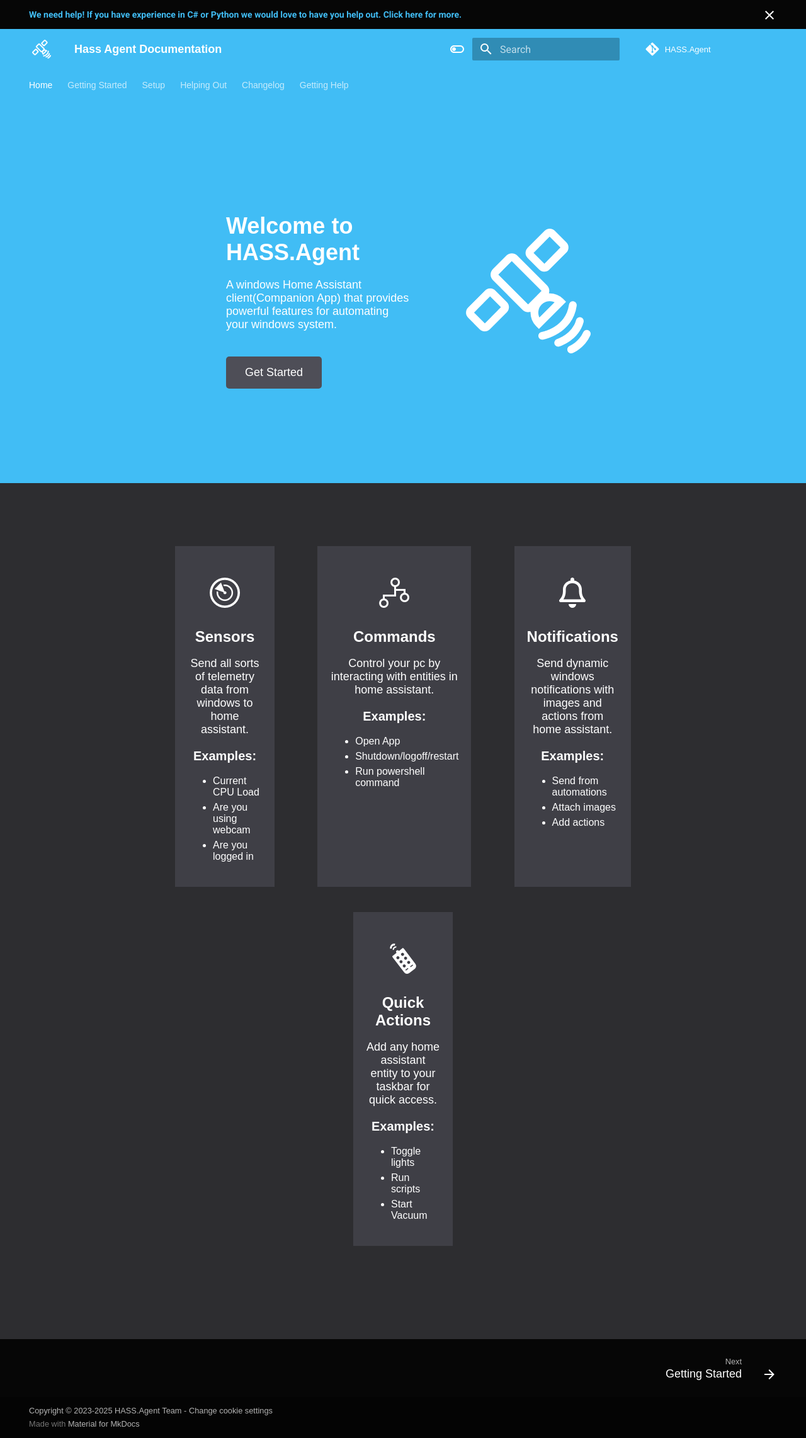
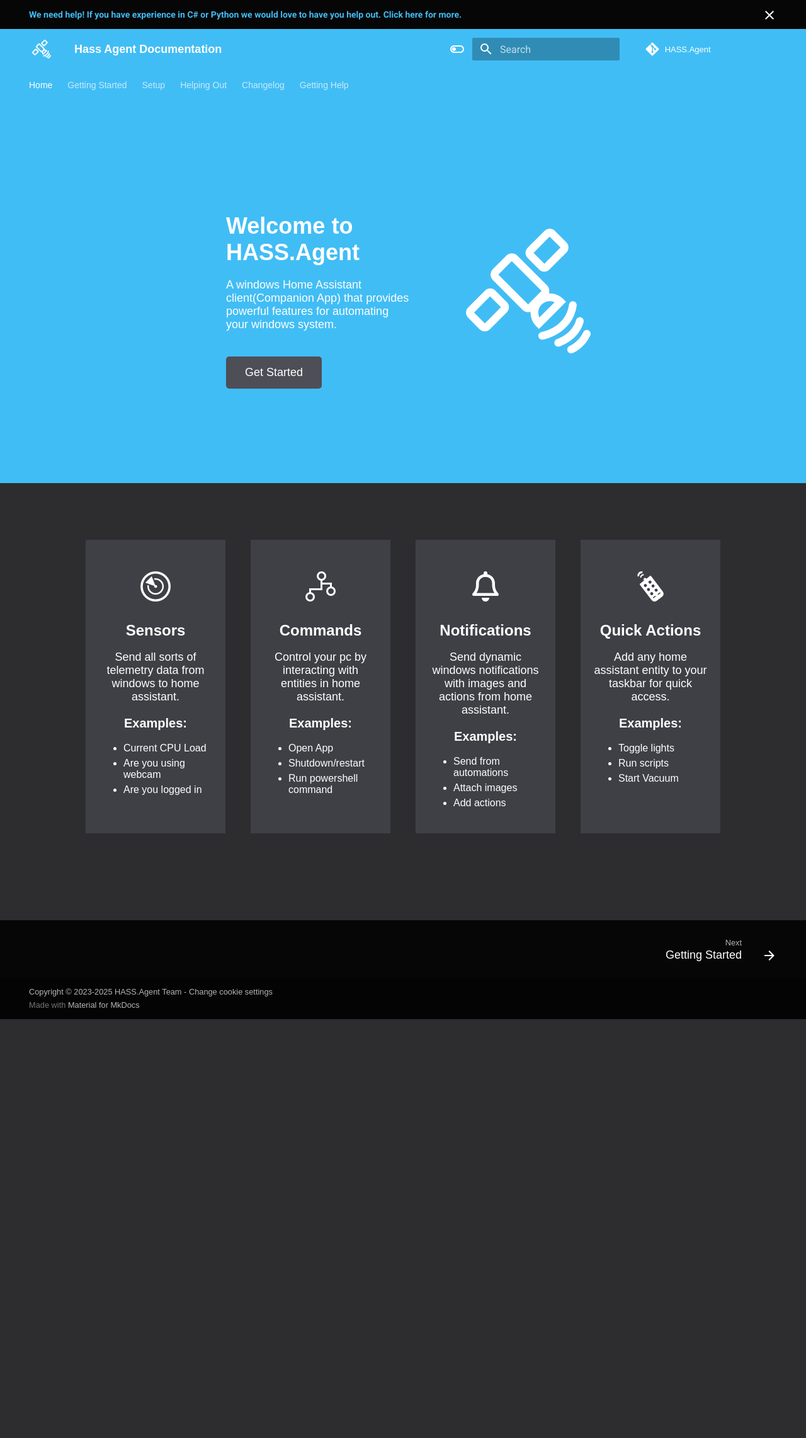
Before and after one commit to hass-agent/HASS.Agent-Documentation, an MkDocs documentation site: the page built from docs/index.md, in a window 1280 px wide. Shown: the whole page at 63% size. Built offline with MkDocs 1.6.1 and Material for MkDocs 9.7.7, drawn with Linux system fonts in a browser that asks for light colours; comment, search, counter and statistics services are not loaded; the version menu is left out; after the commit the page ends 1618 px from its top, so only the background shows below that.

Commit message:
Fix homepage features layout and links

```diff
--- a/overrides/home.html
+++ b/overrides/home.html
@@ -99,6 +99,7 @@
   }
 
   .feature-section .container {
+    max-width: 85%;
     display: flex;
     justify-content: space-around;
     flex-wrap: wrap;
@@ -107,7 +108,7 @@
   .feature {
     flex: 0 0 calc(25% - 40px);
     text-align: center;
-    margin: 20px;
+    margin: 10px;
     padding: 50px 20px 20px;
     background-color: #3f3f46;
   }
@@ -178,7 +179,7 @@
     }
 
     .feature-section {
-      padding: 40px 20px; /* Adjust mobile padding for feature section */
+      padding: 40px 0; /* Adjust mobile padding for feature section */
     }
 
     .feature {
@@ -225,7 +226,7 @@
 
 <section class="feature-section">
   <div class="container">
-    <a class="feature" href="setup/sensors">
+    <a class="feature" href="getting-started/sensors">
       <img src="assets/images/icons/sensors.png" alt="Sensors Icon" />
       <h2>Sensors</h2>
       <p>Send all sorts of telemetry data from windows to home assistant.</p>
@@ -236,18 +237,18 @@
         <li>Are you logged in</li>
       </ul>
     </a>
-    <a class="feature" href="setup/commands">
+    <a class="feature" href="getting-started/commands">
       <img src="assets/images/icons/commands.png" alt="Commands Icon" />
       <h2>Commands</h2>
       <p>Control your pc by interacting with entities in home assistant.</p>
       <h3>Examples:</h3>
       <ul>
         <li>Open App</li>
-        <li>Shutdown/logoff/restart</li>
+        <li>Shutdown/restart</li>
         <li>Run powershell command</li>
       </ul>
     </a>
-    <a class="feature" href="setup/notifications">
+    <a class="feature" href="getting-started/notifications">
       <img
         src="assets/images/icons/bell-regular.svg"
         alt="Notifications Icon"
@@ -264,7 +265,7 @@
         <li>Add actions</li>
       </ul>
     </a>
-    <a class="feature" href="setup/quick-actions">
+    <a class="feature" href="getting-started/quick-actions">
       <img
         src="assets/images/icons/quick-actions.png"
         alt="Quick Actions Icon"
```
